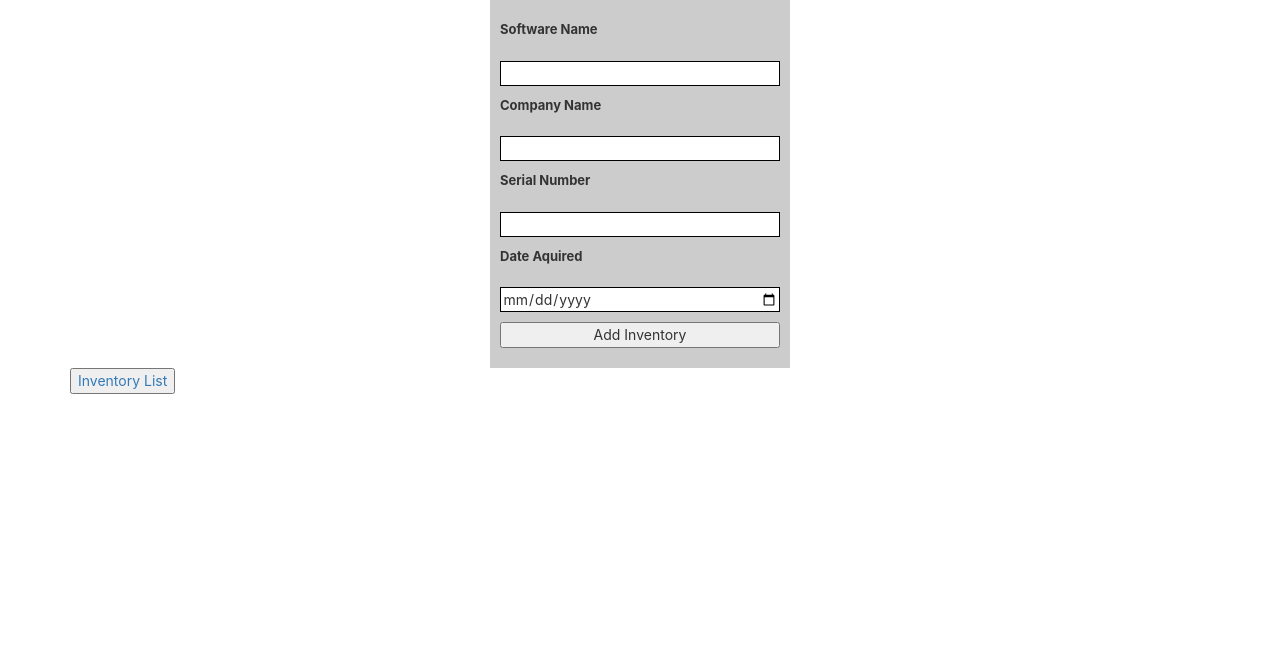
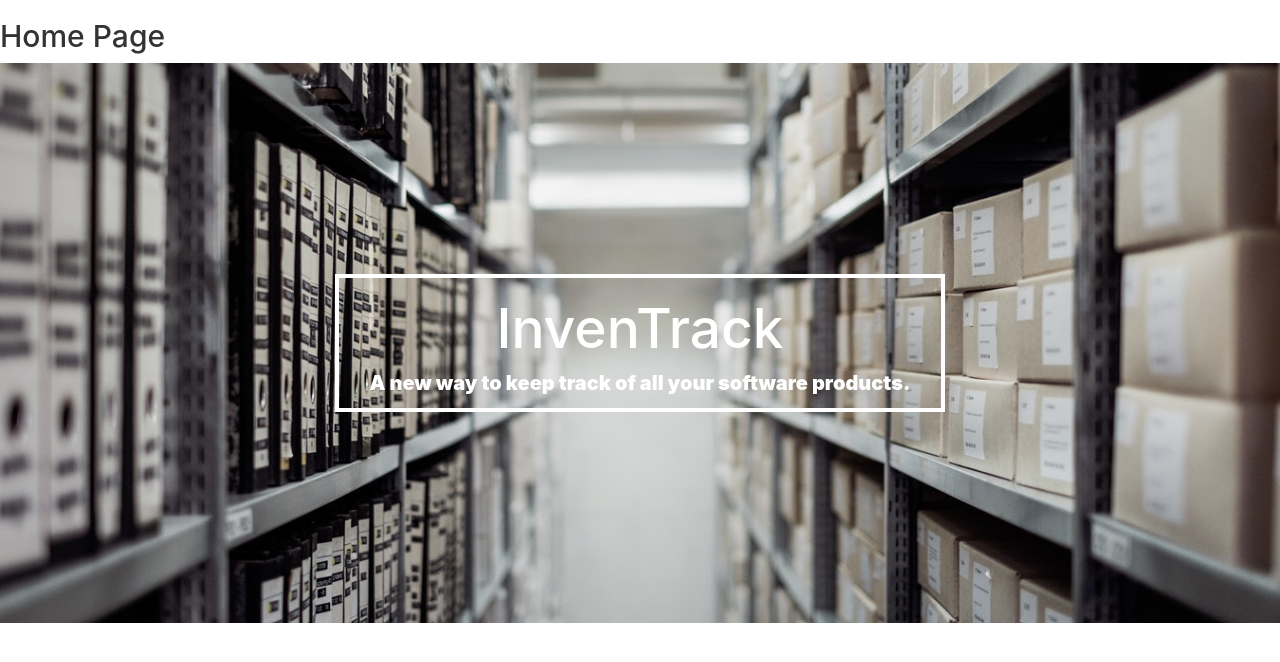
Before and after one commit to haeke/serial-inventory, a React app in the folder client/: page / in a window 1280 px wide. Built offline with nearby package versions, Linux system fonts and the light colour scheme.

Commit message:
Added an InventoryLanding component, that lists the name of the project and a brief description. Started a features component, added the temporary background image used by the landing component.

```diff
--- a/client/package.json
+++ b/client/package.json
@@ -13,6 +13,7 @@
     "redux": "^4.0.1",
     "redux-devtools-extension": "^2.13.8",
     "redux-logger": "^3.0.6",
+    "redux-persist": "^5.10.0",
     "redux-thunk": "^2.3.0"
   },
   "scripts": {
--- a/client/src/components/App/App.js
+++ b/client/src/components/App/App.js
@@ -1,18 +1,22 @@
 import React from "react";
 import { BrowserRouter as Router, Route, Switch } from "react-router-dom";
 
+import Home from "../Home/Home";
 import InventoryForm from "../InventoryForm/InventoryForm";
 import InventoryList from "../InventoryList/InventoryList";
 
 const App = () => {
   return (
     <main className="container-fluid">
-      <Router>
-        <Switch>
-          <Route path="/" exact component={InventoryForm} />
-          <Route path="/all" exact component={InventoryList} />
-        </Switch>
-      </Router>
+      <div className="row">
+        <Router>
+          <Switch>
+            <Route path="/" exact component={Home} />
+            <Route path="/add" exact component={InventoryForm} />
+            <Route path="/all" exact component={InventoryList} />
+          </Switch>
+        </Router>
+      </div>
     </main>
   );
 };
--- /dev/null
+++ b/client/src/components/Home/Home.js
@@ -0,0 +1,16 @@
+import React from "react";
+
+import InventoryLanding from "../InventoryLanding/InventoryLanding";
+
+const Home = () => {
+  return (
+    <section className="container-fluid">
+      <div className="row">
+        <h2>Home Page</h2>
+        <InventoryLanding />
+      </div>
+    </section>
+  );
+};
+
+export default Home;
--- a/client/src/components/InventoryForm/InventoryForm.js
+++ b/client/src/components/InventoryForm/InventoryForm.js
@@ -23,7 +23,7 @@ const InventoryForm = ({ createInventory }) => {
   }
 
   return (
-    <div className="container">
+    <section className="container">
       <form onSubmit={handleSubmit} className="formContainer">
         <div className="formWrapper">
           <label htmlFor="Software Name" className="formLabel">
@@ -116,7 +116,7 @@ const InventoryForm = ({ createInventory }) => {
       <Link to="/all">
         <button type="button">Inventory List</button>
       </Link>
-    </div>
+    </section>
   );
 };
 
--- /dev/null
+++ b/client/src/components/InventoryLanding/InventoryLanding.css
@@ -0,0 +1,27 @@
+.inventoryContainer {
+  background-image: url("/images/inventrack.jpg");
+  background-position: center;
+  background-repeat: no-repeat;
+  background-size: cover;
+  height: 70vh;
+  display: flex;
+  justify-content: center;
+  align-items: center;
+}
+
+.landingHeaderWrapper {
+  border: 4px solid white;
+}
+
+.landingHeader {
+  text-align: center;
+  color: white;
+  font-size: 55px;
+}
+
+.landingParagraph {
+  text-align: center;
+  color: white;
+  font-size: 20px;
+  font-weight: 900;
+}
--- /dev/null
+++ b/client/src/components/InventoryLanding/InventoryLanding.js
@@ -0,0 +1,26 @@
+import React from "react";
+
+import "./InventoryLanding.css";
+
+// The landing component just lists the title of the product and a small sentence naming what it is going to be used for.
+
+const InventoryLanding = () => {
+  return (
+    <div className="inventoryContainer">
+      <div className="col-md-12">
+        <div className="row">
+          <div className="col-md-6 col-md-offset-3 col-xs-12">
+            <div className="landingHeaderWrapper">
+              <h1 className="landingHeader">InvenTrack</h1>
+              <p className="landingParagraph">
+                A new way to keep track of all your software products.
+              </p>
+            </div>
+          </div>
+        </div>
+      </div>
+    </div>
+  );
+};
+
+export default InventoryLanding;
--- a/client/src/components/InventoryList/InventoryList.js
+++ b/client/src/components/InventoryList/InventoryList.js
@@ -12,7 +12,7 @@ const IventoryList = ({ inventory }) => {
     );
   }
   return (
-    <div className="container mt-4">
+    <section className="container" style={{ marginTop: "100px" }}>
       {inventory.map(software => (
         <InventoryCard
           key={software.id}
@@ -22,7 +22,7 @@ const IventoryList = ({ inventory }) => {
           dateAquired={software.dateAquired}
         />
       ))}
-    </div>
+    </section>
   );
 };
 
--- a/client/src/index.css
+++ b/client/src/index.css
@@ -1,4 +1,5 @@
 body {
+  width: 100%;
   margin: 0;
   padding: 0;
   font-family: -apple-system, BlinkMacSystemFont, "Segoe UI", "Roboto", "Oxygen",
```
Also changed, not shown: client/public/images/inventrack.jpg (added), client/src/components/Features/Features.css (added), client/src/components/Features/Features.js (added), client/src/components/Home/Home.css (added), 1 other file.
